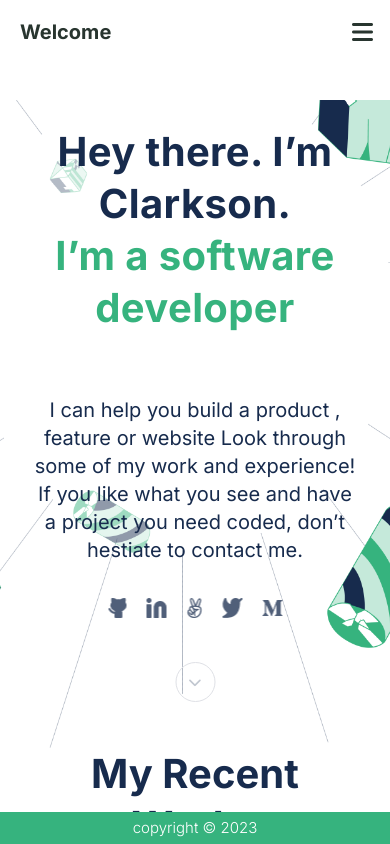
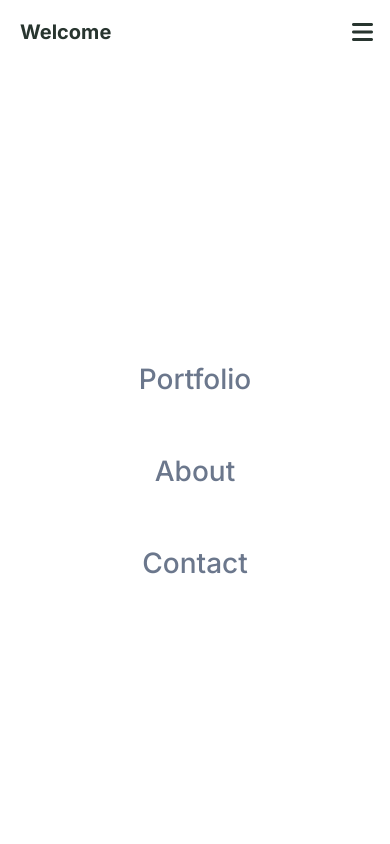
Before and after one commit to FredrickOtabil/Personal_Portfolio, a website: page index.html in a window 390 px wide. Both pictures are taken after a click on the icon 361 px from the left and 32 px from the top of the page. Shown: the top 844 px of the page. Drawn offline with Linux system fonts and the light colour scheme.

Commit message:
Done implementing the mobile menu nav

```diff
--- a/index.html
+++ b/index.html
@@ -17,11 +17,15 @@
       <header class="mobile-nav">
         <a href="/" class="logo">Welcome</a>
         <nav>
-          <i style="font-size: x-large" class="fa-solid fa-bars"></i>
-          <ul>
-            <li><a href="#portfolio">Portfolio</a></li>
-            <li><a href="#about">About</a></li>
-            <li><a href="#contact">Contact</a></li>
+          <i
+            style="font-size: x-large"
+            class="fa-solid fa-bars"
+            id="hamburger"
+          ></i>
+          <ul class="list">
+            <li><a href="#portfolio" class="nav-link">Portfolio</a></li>
+            <li><a href="#about" class="nav-link">About</a></li>
+            <li><a href="#contact" class="nav-link">Contact</a></li>
           </ul>
         </nav>
       </header>
@@ -370,5 +374,6 @@
         <strong>copyright &copy; 2023</strong>
       </footer>
     </main>
+    <script src="./scripts/index.js"></script>
   </body>
 </html>
--- a/package.json
+++ b/package.json
@@ -18,6 +18,10 @@
   },
   "homepage": "https://github.com/FredrickOtabil/Personal_Portfolio#readme",
   "devDependencies": {
+    "babel-eslint": "^10.1.0",
+    "eslint": "^7.32.0",
+    "eslint-config-airbnb-base": "^14.2.1",
+    "eslint-plugin-import": "^2.27.5",
     "hint": "^7.1.3",
     "stylelint": "^13.13.1",
     "stylelint-config-standard": "^21.0.0",
--- /dev/null
+++ b/scripts/index.js
@@ -0,0 +1,12 @@
+const btn = document.getElementById('hamburger');
+const links = document.querySelectorAll('.nav-link');
+
+function ShowMenuItems() {
+  const menu = document.querySelector('.list');
+  menu.classList.toggle('show');
+}
+
+btn.addEventListener('click', ShowMenuItems);
+links.forEach((link) => {
+  link.addEventListener('click', ShowMenuItems);
+});
--- a/style.css
+++ b/style.css
@@ -1,13 +1,13 @@
-@import url("https://fonts.googleapis.com/css2?family=Poppins:wght@400;500&display=swap");
-@import url("https://fonts.googleapis.com/css2?family=Roboto:wght@400;500&display=swap");
-@import url("https://fonts.googleapis.com/css2?family=Inter:wght@100;200;300;400;500;600;700&display=swap");
+@import url('https://fonts.googleapis.com/css2?family=Poppins:wght@400;500&display=swap');
+@import url('https://fonts.googleapis.com/css2?family=Roboto:wght@400;500&display=swap');
+@import url('https://fonts.googleapis.com/css2?family=Inter:wght@100;200;300;400;500;600;700&display=swap');
 
 :root {
   --primary-color: #36b37e;
   --secondary-color: #172b4d;
-  --primary-font: "Poppins", sans-serif;
-  --secondary-font: "Roboto", sans-serif;
-  --tertiary-font: "Inter", sans-serif;
+  --primary-font: 'Poppins', sans-serif;
+  --secondary-font: 'Roboto', sans-serif;
+  --tertiary-font: 'Inter', sans-serif;
   --skills-list-bg: #ebf0ee;
   --skills-list-color: #3a4a42;
   --p-text-color: #42526e;
@@ -46,8 +46,8 @@ body {
   display: none;
 }
 
-.body-wrapper .mobile-nav nav ul,
-.body-wrapper .mobile-nav nav ul li a {
+.body-wrapper .mobile-nav nav .list,
+.body-wrapper .mobile-nav nav .list li a {
   animation: reverse;
   transition: transform 1s;
   display: inline-flex;
@@ -62,8 +62,8 @@ body {
   font-family: var(--tertiary-font);
 }
 
-.body-wrapper .mobile-nav nav ul,
-.body-wrapper .mobile-nav nav ul li a:hover {
+.body-wrapper .mobile-nav nav .list,
+.body-wrapper .mobile-nav nav .list li a:hover {
   color: var(--primary-color);
   -ms-transform: scale(1.2);
   -webkit-transform: scale(1.2);
@@ -87,7 +87,7 @@ body {
 }
 
 .hero-wrapper {
-  background: url("assets/main-images/hero-bg.png") no-repeat center center;
+  background: url('assets/main-images/hero-bg.png') no-repeat center center;
   background-size: cover;
   height: 100vh;
   position: relative;
@@ -654,8 +654,79 @@ footer strong {
     display: block;
   }
 
-  .body-wrapper .mobile-nav nav ul {
+  .body-wrapper .mobile-nav nav .list {
     display: none;
+  }
+
+  .body-wrapper .mobile-nav nav .list.show {
+    display: inline-flex;
+    justify-content: center;
+    align-items: center;
+    flex-direction: column;
+    background: #fff;
+    position: absolute;
+    top: 50%;
+    left: 50%;
+    transform: translate(-50%, 2%);
+    width: 100%;
+    height: 100vh;
+    z-index: 100;
+    transition: all 0.5s ease-in-out;
+  }
+
+  .body-wrapper .mobile-nav nav .list li a {
+    text-align: center;
+    font-size: 1.75rem !important;
+    font-weight: 500;
+    line-height: 2.5rem;
+    color: #6b778c;
+    padding: 1rem 0;
+  }
+
+  .body-wrapper .mobile-nav nav .list li {
+    position: relative;
+    display: flex;
+    justify-content: center;
+    align-items: center;
+  }
+
+  .body-wrapper .mobile-nav nav .list li:first-child {
+    animation: text 0.5s ease-in;
+  }
+
+  .body-wrapper .mobile-nav nav .list li:nth-child(2) {
+    animation: text 0.5s ease-in 0.1s;
+  }
+
+  .body-wrapper .mobile-nav nav .list li:last-child {
+    animation: text 0.5s ease-in 0.2s;
+  }
+
+  @keyframes text {
+    0% {
+      opacity: 0;
+      transform: translateX(-100px);
+    }
+
+    100% {
+      opacity: 1;
+      transform: translateX(0);
+    }
+  }
+
+  .body-wrapper .mobile-nav nav .list li::before {
+    content: '';
+    position: absolute;
+    left: 0;
+    bottom: 0;
+    width: 0;
+    height: 2px;
+    background: #60c095;
+  }
+
+  .body-wrapper .mobile-nav nav .list li:hover::before {
+    width: 100%;
+    transition: all 0.5s ease-in-out;
   }
 
   .hero-section {
@@ -663,7 +734,7 @@ footer strong {
   }
 
   .hero-wrapper {
-    background: url("assets/main-images/hero-bg.png") no-repeat center center;
+    background: url('assets/main-images/hero-bg.png') no-repeat center center;
     background-size: cover;
     height: 648px;
     position: relative;
```
Also changed, not shown: .eslintrc.json (added), .github/workflows/linters.yml, 1 other file.
